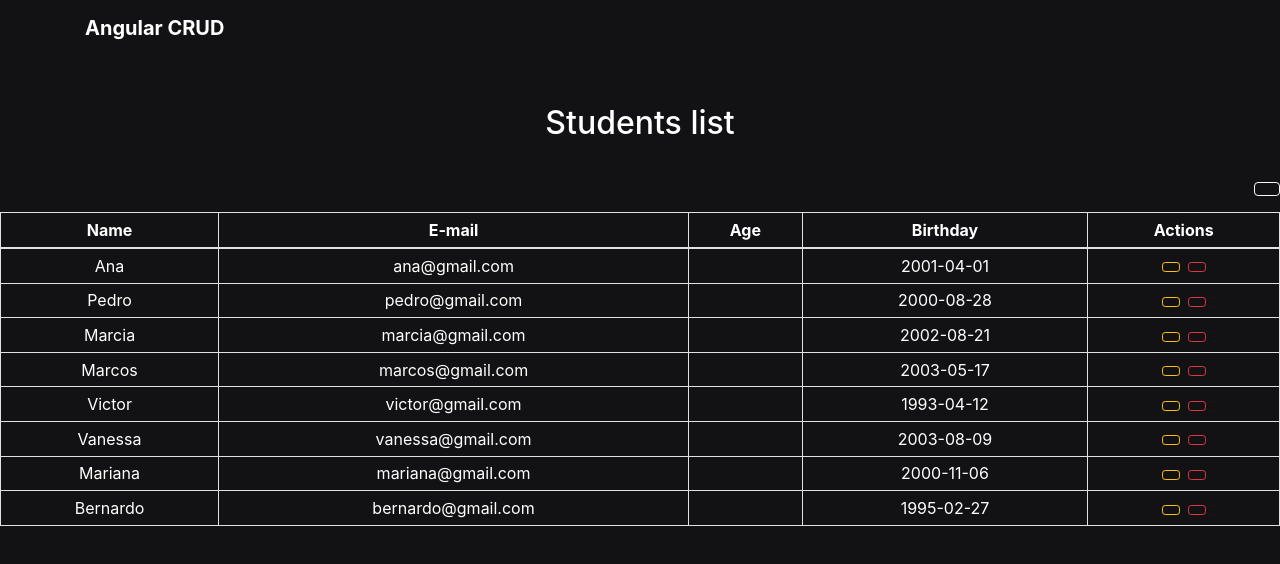
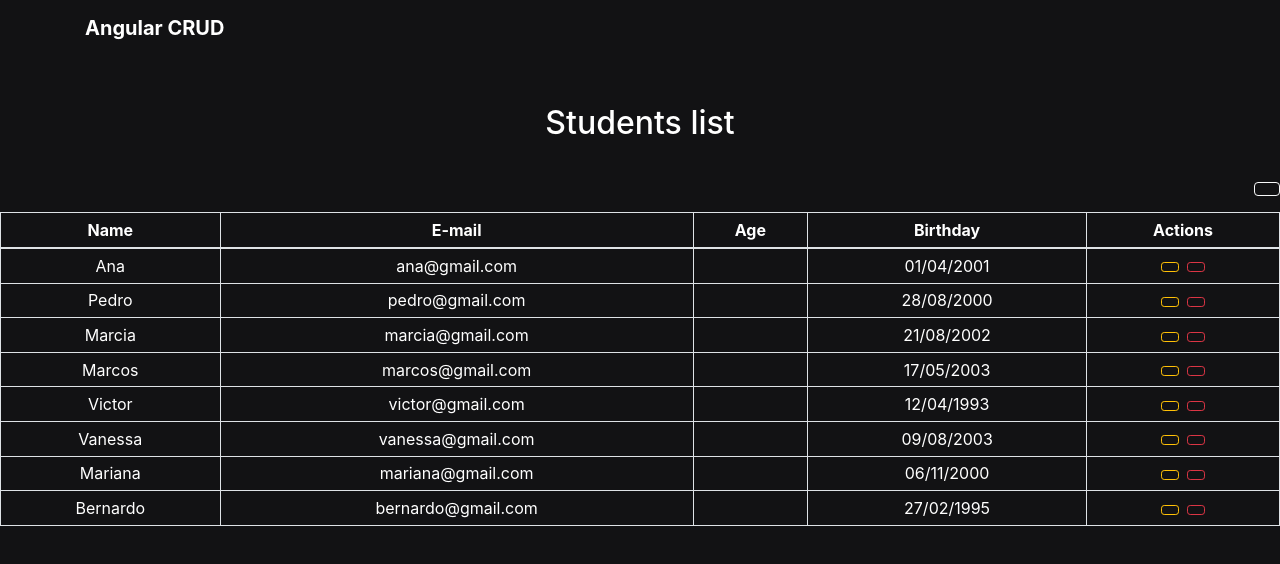
Before and after one commit to Maabia/angular-crud, an Angular app: page /students in a window 1280 px wide. Shown: the top 564 px of the page. Built offline with nearby package versions, Linux system fonts and the light colour scheme.

Commit message:
pipe date implementado

```diff
--- a/src/app/features/students/student-list/student-list.component.html
+++ b/src/app/features/students/student-list/student-list.component.html
@@ -27,7 +27,7 @@
         <td>{{student.name}}</td>
         <td>{{student.email}}</td>
         <td></td>
-        <td>{{student.birthday}}</td>
+        <td>{{student.birthday | date:'dd/MM/yyyy' }}</td>
         <td>
           <a [routerLink]="['/students', student.id]" class="btn btn-sm btn-outline-warning mx-1">
             <i class="fa fa-fw fa-pencil-alt"></i>
```
